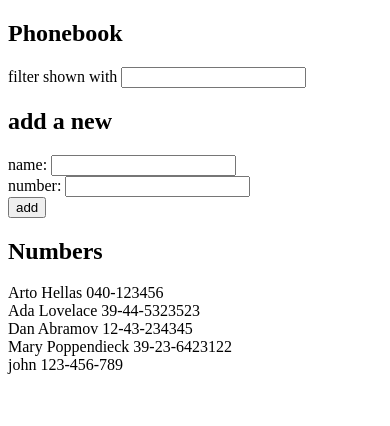
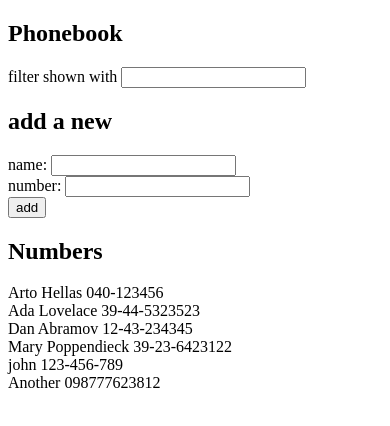
Before and after one commit to jyoung90ie/FullStackOpen, a React (Create React App) app in the folder part2/phonebook/: page / in a window 390 px wide. Shown: the top 426 px of the page. Built offline with nearby package versions, Linux system fonts and the light colour scheme; data requests are answered from the project's data file.

Commit message:
Phonebook step 8
Moves all backend communication from the App component into a new
services component.

This streamlines the code and makes it easier to maintain going forward
.

```diff
--- a/part2/phonebook/db.json
+++ b/part2/phonebook/db.json
@@ -24,6 +24,11 @@
       "name": "john",
       "number": "123-456-789",
       "id": 5
+    },
+    {
+      "name": "Another",
+      "number": "098777623812",
+      "id": 6
     }
   ]
 }
--- a/part2/phonebook/src/App.js
+++ b/part2/phonebook/src/App.js
@@ -1,5 +1,6 @@
 import React, { useState, useEffect } from 'react'
 import axios from 'axios'
+import personService from './services/persons'
 
 const Filter = ({ searchTerm, handleSearchChange }) => {
     return (
@@ -39,14 +40,9 @@ const App = () => {
 
     // get data from server
     useEffect(() => {
-        console.log('effect')
-        axios
-            .get('http://localhost:3001/persons')
-            .then(response => {
-                console.log('promise fulfilled')
-                console.log(response)
-                setPersons(response.data)
-            })
+        // retrieve data from db and store in persons variable
+        personService.getAll()
+            .then(data => setPersons(data))
     }, [])
 
     const handleNameChange = (event) => {
@@ -86,17 +82,12 @@ const App = () => {
             number: newNumber
         }
         // post new personObject to json server, so it is retained
-        axios.post('http://localhost:3001/persons', personObject)
-            .then(response => {
-                // create new persons object which includes new addition
-                // then set this to the persons variable
-                setPersons(persons.concat(response.data))
-                // reset input value to blank
+        personService.create(personObject)
+            .then(newPerson => {
+                setPersons(persons.concat(newPerson))
+                // empty input field values
                 setNewName('')
                 setNewNumber('')
-            })
-            .catch(error => {
-                console.log('error occured adding new person object', error)
             })
     }
 
--- /dev/null
+++ b/part2/phonebook/src/services/persons.js
@@ -0,0 +1,17 @@
+import axios from 'axios'
+const baseUrl = 'http://localhost:3001/persons'
+
+const getAll = () => {
+    return axios.get(baseUrl)
+        .then(response => response.data)
+        .catch(error => console.log('error retrieving data from persons',
+            error))
+}
+
+const create = (personObject) => {
+    return axios.post(baseUrl, personObject)
+        .then(response => response.data)
+        .catch(error => console.log('error adding person', error))
+}
+
+export default { getAll, create }
```
